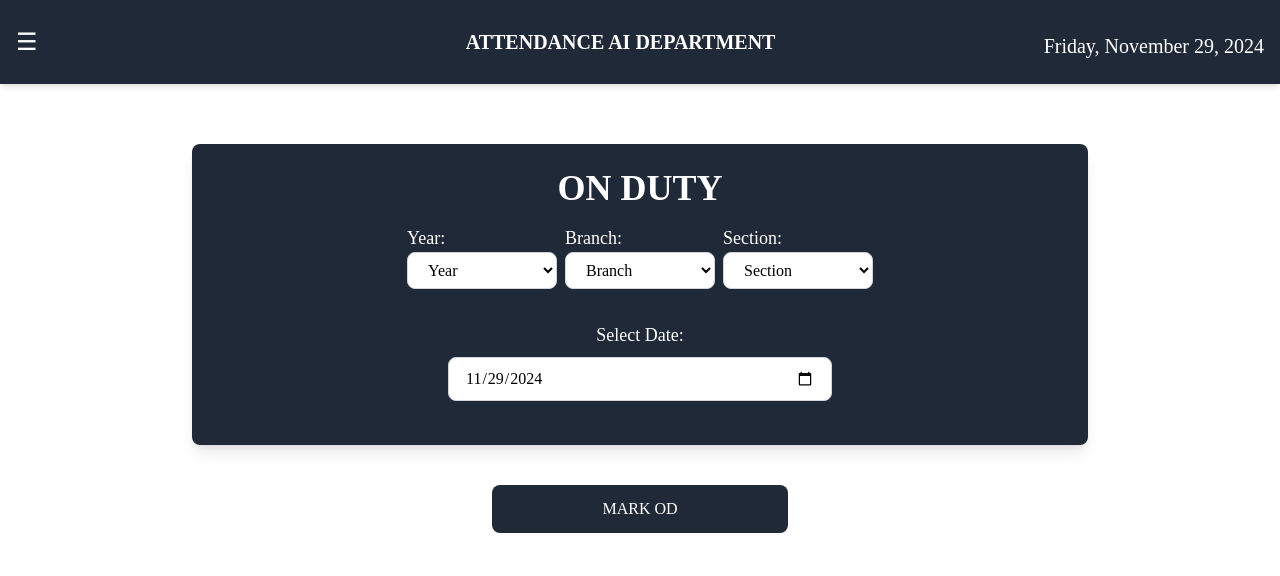
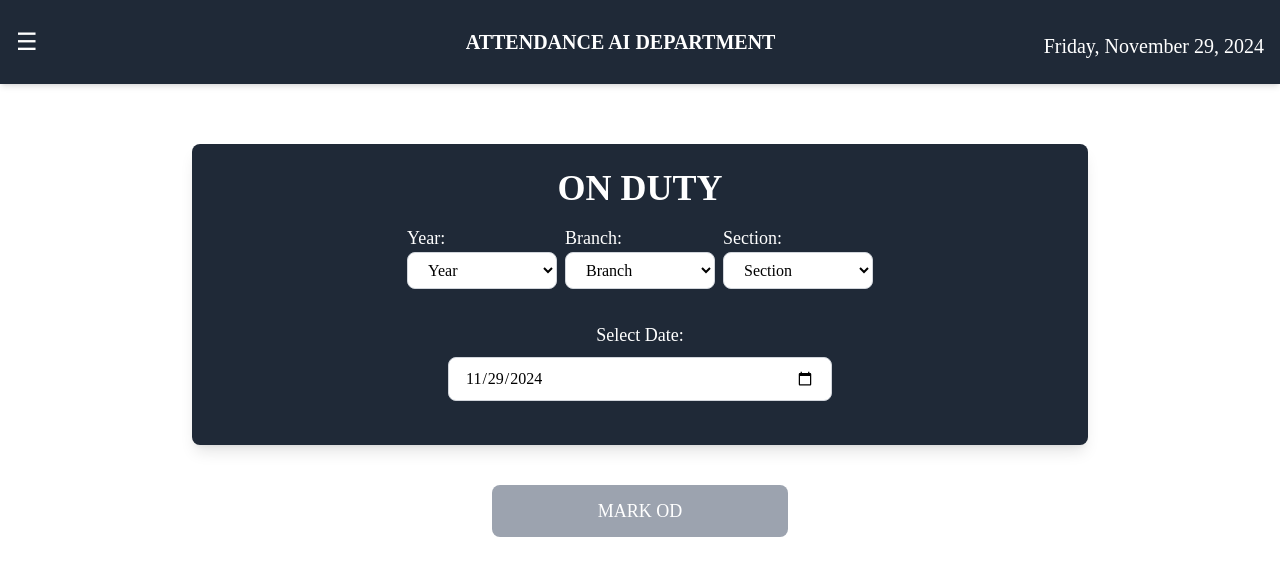
Before and after one commit to jaisanth123/AttendanceSync_AWS_DEPLOYMENT, a React (Vite) app in the folder frontend/: page /duty in a window 1280 px wide. Shown: the top 576 px of the page. Built offline with nearby package versions, Linux system fonts and the light colour scheme; sample sign-in values are in the browser's storage; a web font is replaced by a local one.

Commit message:
mark od button visibility fixed

```diff
--- a/frontend/src/components/DutyPage.jsx
+++ b/frontend/src/components/DutyPage.jsx
@@ -277,7 +277,12 @@ function DutyPage() {
 
 <button
   onClick={() => setIsConfirmed(true)}
-  className="w-full px-6 py-3 mt-10 text-white transition-all duration-500 transform bg-gray-800 rounded-lg lg:w-1/4 md:w-1/5 sm:w-1/2 hover:bg-gray-600 hover:scale-110"
+  disabled={yearOfStudy === "nan" || branch === "nan" || section === "nan"}
+  className={`w-full px-6 py-3 mt-10 text-white transition-all text-lg duration-500 transform rounded-lg lg:w-1/4 md:w-1/5 sm:w-1/2 ${
+    yearOfStudy === "nan" || branch === "nan" || section === "nan"
+      ? "bg-gray-400  cursor-not-allowed"
+      : "bg-gray-800 hover:bg-gray-600 hover:scale-110"
+  }`}
 >
   MARK OD
 </button>
@@ -304,7 +309,7 @@ function DutyPage() {
 
       {isConfirmed && (
         <div className="fixed inset-0 flex items-center justify-center bg-black bg-opacity-60 backdrop-blur-sm animate-fadeIn">
-          <div className="p-8 transition-all duration-500 transform scale-90 bg-gray-800 rounded-lg shadow-lg animate-slideDown w-96">
+          <div className="p-8 transition-all duration-500 transform scale-110 bg-gray-800 rounded-lg shadow-lg animate-slideDown w-96">
             <h2 className="mb-4 text-2xl font-semibold text-center text-white">
               Confirm Action
             </h2>
```
